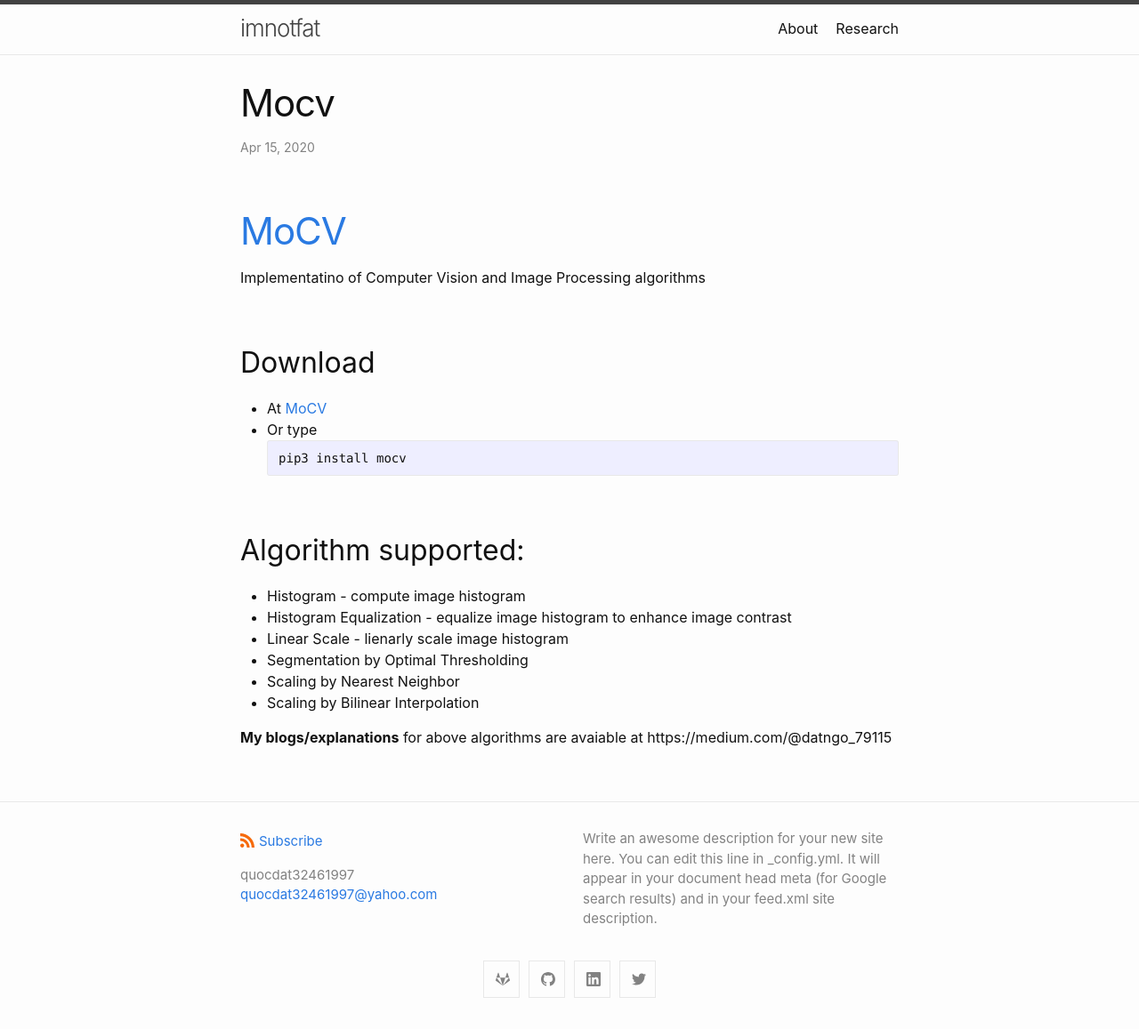
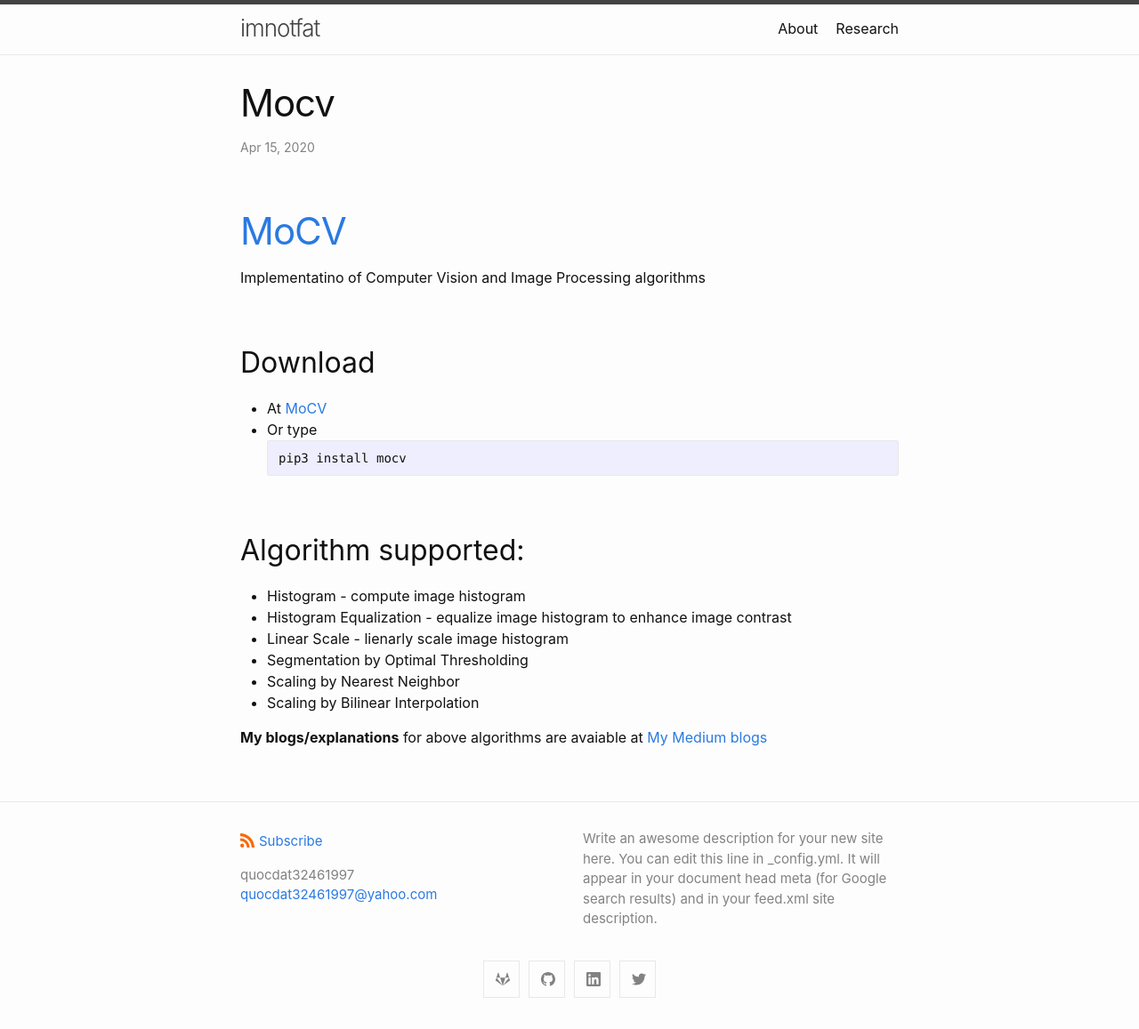
Before and after one commit to quocdat32461997/quocdat32461997.github.io, a Jekyll site: the page built from _posts/2020-04-15-mocv.md, in a window 1280 px wide. Shown: the whole page at 89% size. Built offline with Jekyll 4.4.1, drawn with Linux system fonts in a browser that asks for light colours.

Commit message:
Update 2020-04-15-mocv.md

```diff
--- a/_posts/2020-04-15-mocv.md
+++ b/_posts/2020-04-15-mocv.md
@@ -21,4 +21,4 @@ pip3 install mocv
 * Scaling by Nearest Neighbor
 * Scaling by Bilinear Interpolation
 
-**My blogs/explanations** for above algorithms are avaiable at https://medium.com/@datngo_79115
+**My blogs/explanations** for above algorithms are avaiable at [My Medium blogs](https://medium.com/@datngo_79115)
```
